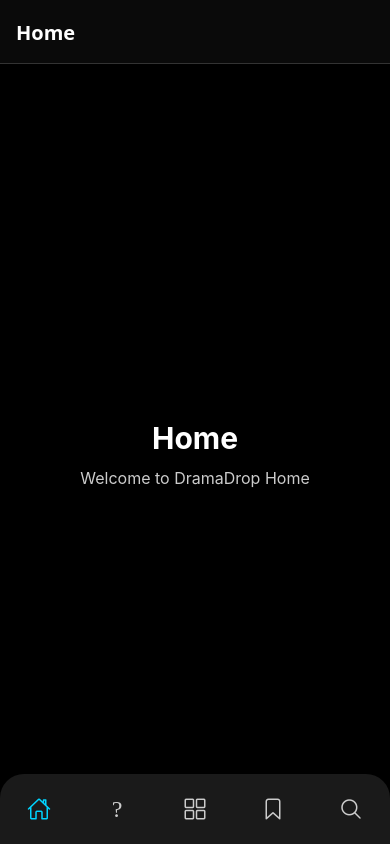
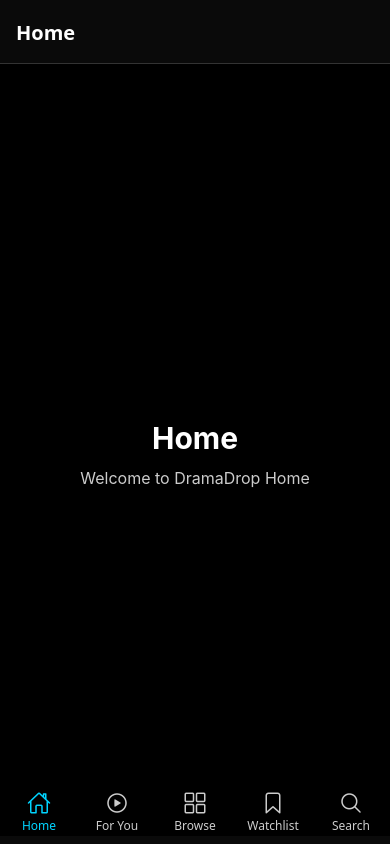
Before and after one commit to meghathakur23/DramaDrop, a React Native app: screen / in a window 390 px wide. Built offline with nearby package versions, Linux system fonts and the light colour scheme.

Commit message:
implimented bottom navigations

```diff
--- a/App.tsx
+++ b/App.tsx
@@ -6,7 +6,7 @@
  */
 
 import React from 'react';
-import {StatusBar, View, StyleSheet, Platform, Pressable} from 'react-native';
+import {StatusBar, Platform} from 'react-native';
 import {NavigationContainer, DarkTheme} from '@react-navigation/native';
 import {createBottomTabNavigator} from '@react-navigation/bottom-tabs';
 import {
@@ -54,15 +54,16 @@
           fontWeight: theme.typography.fontWeight.semiBold,
           fontSize: theme.typography.fontSize.xl,
         },
-        tabBarIcon: ({focused, color, size}) => {
+        tabBarIcon: ({color}) => {
           let iconName: string;
 
           // All icons use outline style - active tabs just have neon blue color
           if (route.name === 'Home') {
             iconName = 'home-outline';
           } else if (route.name === 'ForYou') {
+            // iconName = 'flame-outline';
             // Play button enclosed within a rounded square outline
-            iconName = 'play-square-outline';
+            iconName = 'play-circle-outline';
           } else if (route.name === 'Browse') {
             // Grid of nine small squares
             iconName = 'grid-outline';
@@ -79,15 +80,13 @@
           return <Icon name={iconName} size={24} color={color} />;
         },
         tabBarActiveTintColor: theme.colors.blue.primary,
-        tabBarInactiveTintColor: '#CCCCCC', // Light gray/white for inactive tabs
+        tabBarInactiveBackgroundColor: theme.colors.background.primary,
+        tabBarInactiveTintColor: theme.colors.text.secondary, // Light gray/white for inactive tabs
         tabBarStyle: {
-          backgroundColor: theme.colors.background.elevated,
           borderTopWidth: 0,
-          borderTopLeftRadius: 24,
-          borderTopRightRadius: 24,
-          paddingTop: theme.spacing.md,
+          paddingTop: 0,
           paddingBottom: Math.max(insets.bottom, theme.spacing.sm),
-          height: 70 + insets.bottom,
+          height: 60 + insets.bottom,
           position: 'absolute',
           ...Platform.select({
             ios: {
@@ -98,38 +97,18 @@
             },
             android: {
               elevation: 12,
-              borderTopWidth: 2,
-              borderTopColor: theme.colors.blue.primary,
+              borderTopWidth: 1,
+              borderTopColor: theme.colors.border.primary,
             },
           }),
         },
         tabBarLabelStyle: {
           fontSize: theme.typography.fontSize.xs,
           fontWeight: theme.typography.fontWeight.medium,
-          marginTop: 2,
+          marginTop: 0,
         },
         tabBarItemStyle: {
-          paddingVertical: theme.spacing.xs,
-        },
-        tabBarButton: (props) => {
-          const {accessibilityState, style, onPress, onPressIn, onPressOut, ...otherProps} = props;
-          const isSelected = accessibilityState?.selected;
-
-          return (
-            <Pressable
-              onPress={onPress}
-              onPressIn={onPressIn}
-              onPressOut={onPressOut}
-              style={({pressed}) => [
-                style,
-                isSelected && styles.activeTabBackground,
-                pressed && {opacity: 0.7},
-              ]}
-              {...otherProps}
-            >
-              {props.children}
-            </Pressable>
-          );
+          backgroundColor: theme.colors.background.primary,
         },
       })}>
       <Tab.Screen
@@ -171,18 +150,6 @@
   );
 }
 
-const styles = StyleSheet.create({
-  activeTabBackground: {
-    backgroundColor: 'rgba(26, 26, 26, 0.8)', // Darker background for active tab
-    borderRadius: 14,
-    marginHorizontal: 4,
-    paddingVertical: 8,
-    paddingHorizontal: 12,
-    minHeight: 50,
-    justifyContent: 'center',
-    alignItems: 'center',
-  },
-});
 
 function App() {
   return (
```
